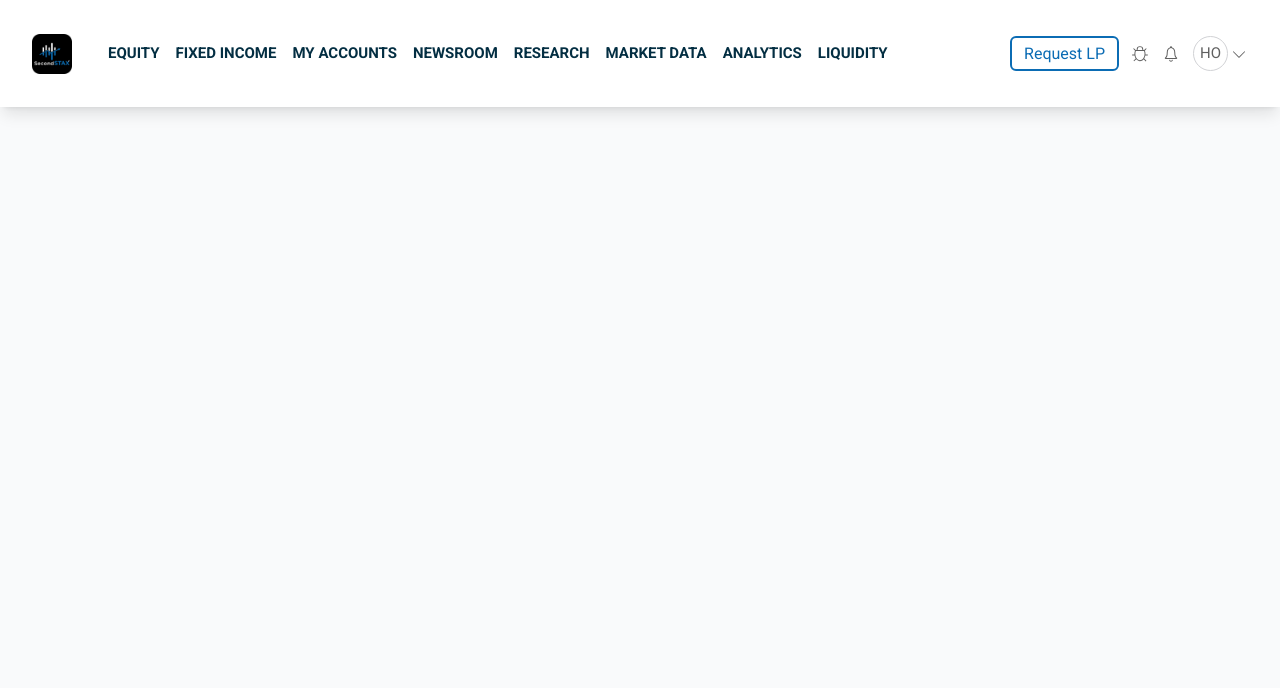
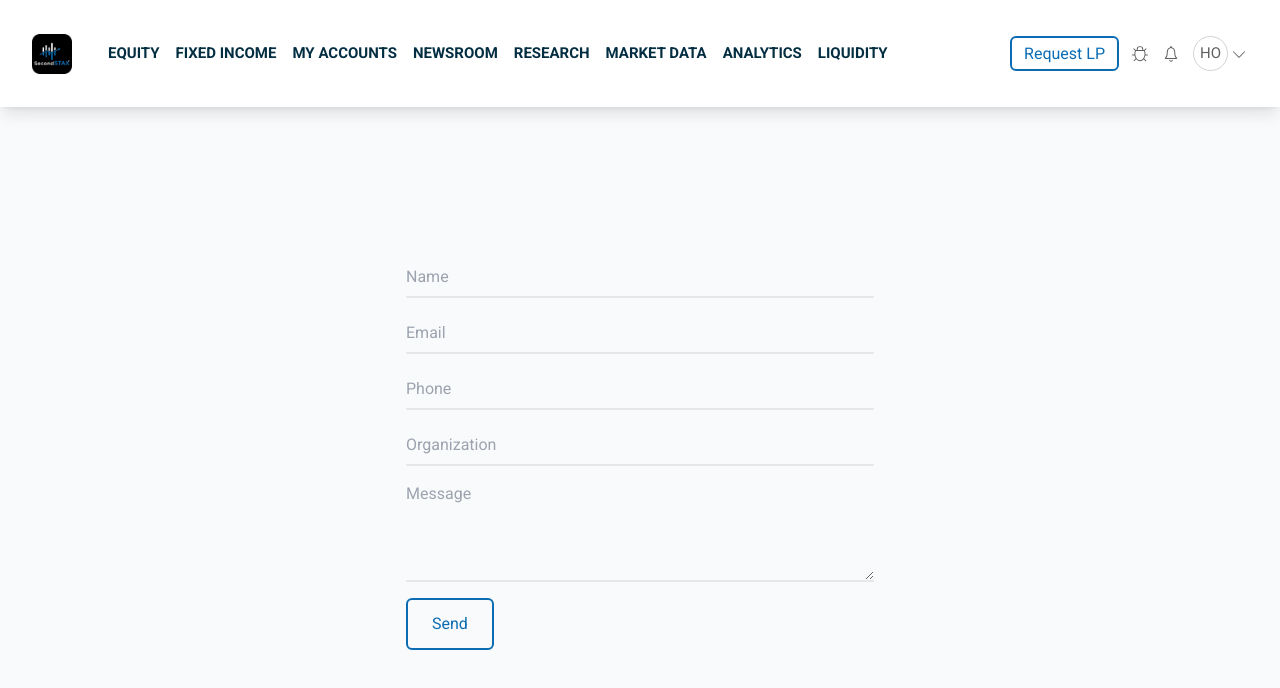
Before and after one commit to newhoteng/ssx, a React (Create React App) app: page /requestlp in a window 1280 px wide. Before the commit this address had no page. Shown: the top 688 px of the page. Built offline with nearby package versions, Linux system fonts and the light colour scheme.

Commit message:
Add request LP form

```diff
--- a/src/App.js
+++ b/src/App.js
@@ -1,7 +1,4 @@
-// import logo from './logo.svg';
-// import './App.css';
 import { BrowserRouter, Routes, Route } from 'react-router-dom';
-// import Header from './components/Header';
 import NavBar from './components/NavBar';
 import EquityPage from './pages/Equity/EquityPage';
 import AnalyticsPage from './pages/Analytics/AnalyticsPage';
@@ -11,6 +8,7 @@ import NewsroomPage from './pages/Newsroom/NewsroomPage';
 import ResearchPage from './pages/Research/ResearchPage';
 import MarketDataPage from './pages/MarketData/MarketDataPage';
 import LiquidityPage from './pages/Liquidity/LiquidityPage';
+import RequestFormPage from './pages/LPRequest/RequestFormPage';
 
 
 function App() {
@@ -26,6 +24,7 @@ function App() {
           <Route path="/marketdata" element={<MarketDataPage />} />
           <Route path="/analytics" element={<AnalyticsPage />} />
           <Route path="/liquidity" element={<LiquidityPage />} />
+          <Route path="/requestlp" element={<RequestFormPage />} />
           <Route path="/*" element={<div>Page not found</div>} />
         </Route>
       </Routes>
--- a/src/components/Header.js
+++ b/src/components/Header.js
@@ -47,7 +47,7 @@ const Header = () => {
             </nav>
           </div>
           <div className="flex items-center justify-center xl:gap-3 md:gap-3 relative">
-            <button className="flex items-center justify-center px-3 h-[35px] border-2 border-[#0B6CB4] text-[#0B6CB4] hover:text-white hover:bg-[#0B6CB4] rounded-md text-[16px] w-max">Request LP</button>
+            <NavLink to="/requestlp" className="flex items-center justify-center px-3 h-[35px] border-2 border-[#0B6CB4] text-[#0B6CB4] hover:text-white hover:bg-[#0B6CB4] rounded-md text-[16px] w-max">Request LP</NavLink>
             <button className="text-lg"><VscBug /></button>
             <button className="text-xl"><IoIosNotificationsOutline /></button>
             <button onClick={updateUser} className="flex items-center justify-center gap-[2px]"><span className="w-[35px] h-[35px] rounded-full flex items-center justify-center  border-[0.5px] border-[#d1d2d5]" >HO</span><PiCaretDownLight className="text-lg" /></button>
--- a/src/index.css
+++ b/src/index.css
@@ -14,7 +14,8 @@
     position: relative;
   }
 
-  input {
+  input,
+  textarea {
     outline: none;
   }
 
@@ -32,32 +33,4 @@
   tbody tr:nth-child(odd) {
     background-color: #f2f2f2;
   }
-
-  .selectBox {
-    appearance: none;
-    border: none;
-    border: 1px solid #fff;
-    border-radius: 25px;
-    padding: 0 30px 0 15px;
-    width: 100%;
-    color: #fff;
-    background-color: transparent;
-    z-index: 1;
-  }
-
-
-    .arrowIcon {
-      height: 100%;
-      position: absolute;
-      right: 15px;
-    }
-
-
-  .selectContainer {
-    display: flex;
-    justify-content: center;
-    position: relative;
-    width: 150px;
-    height: 50px;
-  }
 }
--- /dev/null
+++ b/src/pages/LPRequest/RequestFormPage.js
@@ -0,0 +1,19 @@
+import React from 'react'
+
+const RequestFormPage = () => {
+  return (
+    // className="flex my-0 mx-auto py-0 relative top-[107px]"
+    <div className="relative top-[107px] h-[calc(100vh-107px)] flex items-center">
+      <form className="px-4 py-4 mx-auto w-full max-w-[500px] flex flex-col gap-4">
+        <input className='bg-transparent border-b-2 w-full h-[40px]' type='text' placeholder="Name" ></input>
+        <input className='bg-transparent border-b-2 w-full h-[40px]' type='email' placeholder="Email" ></input>
+        <input className='bg-transparent border-b-2 w-full h-[40px]' type='text' placeholder="Phone" ></input>
+        <input className='bg-transparent border-b-2 w-full h-[40px]' type='text' placeholder="Organization" ></input>
+        <textarea className='appearance-none bg-transparent  border-b-2 w-full h-[100px]' type='textarea' placeholder="Message" ></textarea>
+        <input className="border-2 w-max px-6 py-3 rounded-md border-[#0B6CB4] text-[#0B6CB4]" type="submit" value="Send"></input>
+      </form>
+    </div>
+  )
+}
+
+export default RequestFormPage
```
